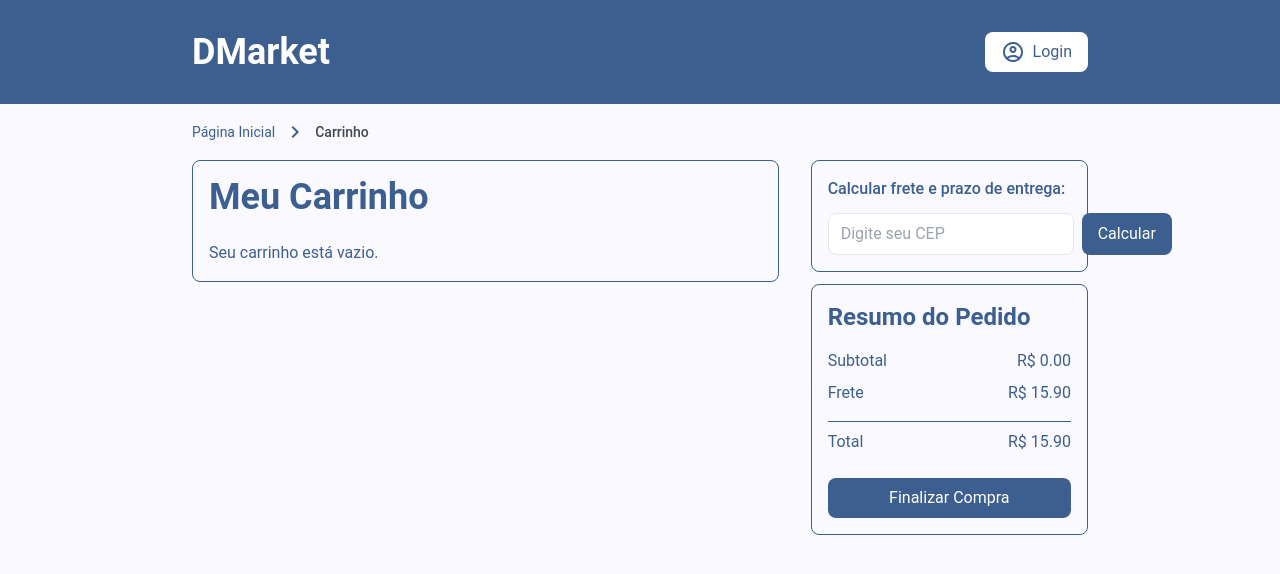
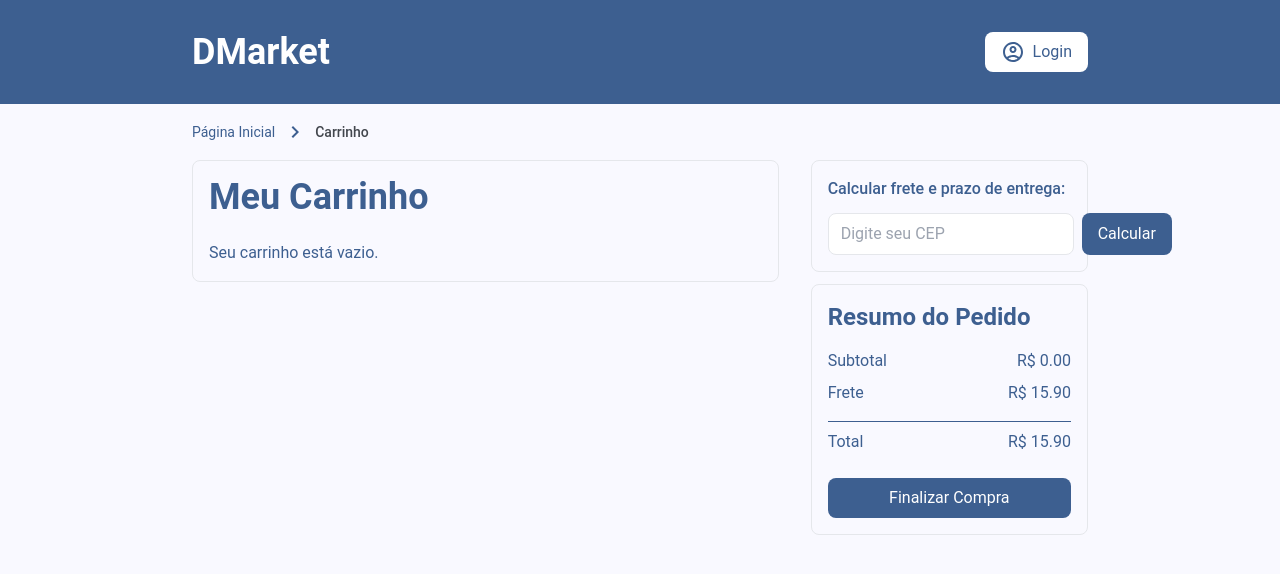
Before and after one commit to RenatoSouzaAN/renatosouza-front-end-avancado-mvp, a Next.js app: page /cart in a window 1280 px wide. Shown: the top 574 px of the page. Built offline with nearby package versions, Linux system fonts and the light colour scheme.

Commit message:
Updated border color

```diff
--- a/src/app/cart/page.jsx
+++ b/src/app/cart/page.jsx
@@ -30,7 +30,7 @@ const CartPage = () => {
 
             <div className="grid grid-cols-12 gap-8 mt-4">
                 <section className="flex flex-col gap-3 col-span-8">
-                    <div className="flex flex-col gap-6 border rounded-lg border-primary p-4">
+                    <div className="flex flex-col gap-6 border rounded-lg border p-4">
                         <h1 className="text-4xl font-bold text-primary">
                             Meu Carrinho
                         </h1>
@@ -55,10 +55,10 @@ const CartPage = () => {
 
 
                 <section className="flex flex-col gap-3 col-span-4">
-                    <div className="flex flex-col border rounded-lg border-primary p-4">
+                    <div className="flex flex-col border rounded-lg border p-4">
                         <Shipping />
                     </div>
-                    <div className="flex flex-col border rounded-lg border-primary p-4">
+                    <div className="flex flex-col border rounded-lg border p-4">
                         <h2 className="text-2xl font-bold text-primary mb-4">
                             Resumo do Pedido
                         </h2>
```
